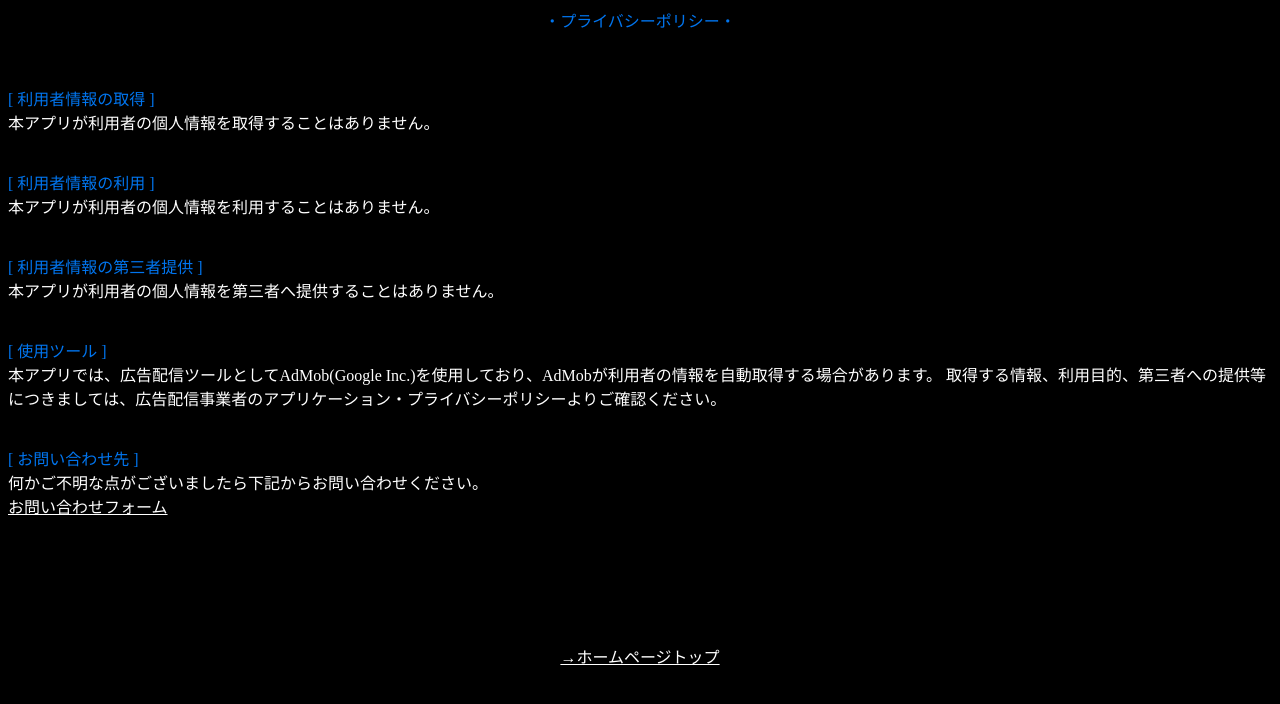
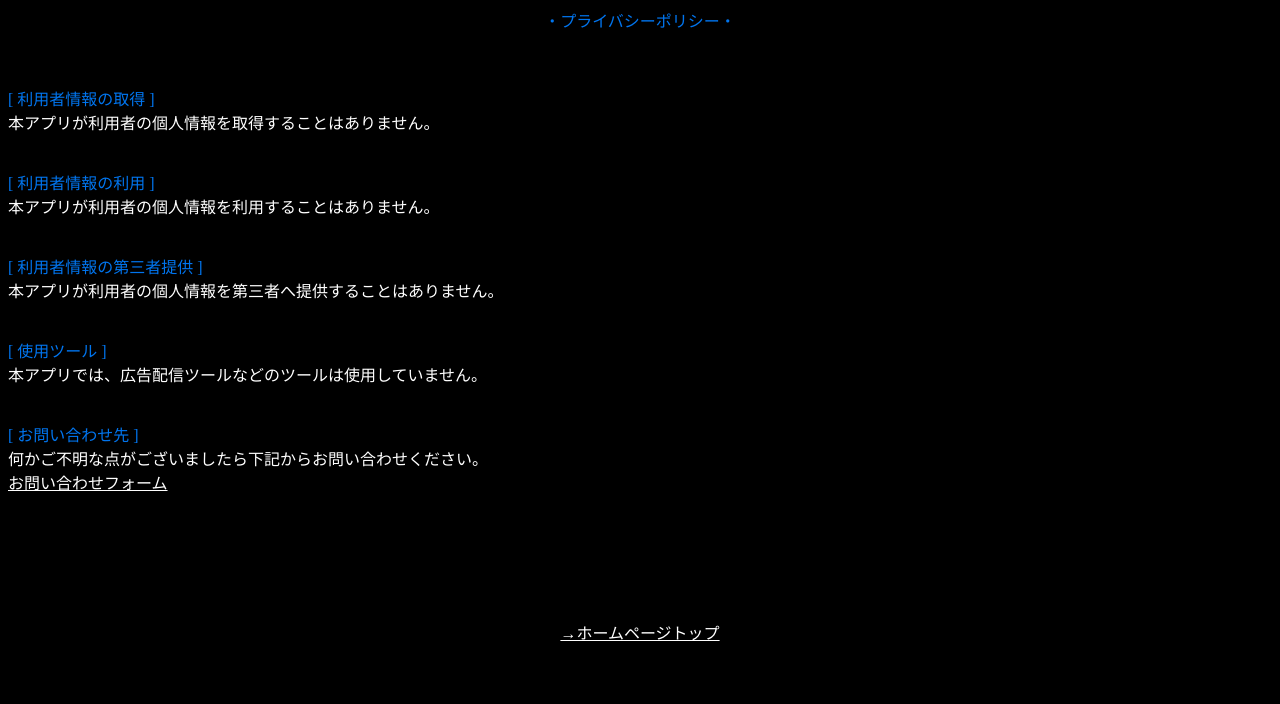
Before and after one commit to urota0824/MuscleTrainingManagement, a plain HTML site: page docs/index.html in a window 1280 px wide. Shown: the top 704 px of the page. Drawn offline with Linux system fonts and the light colour scheme.

Commit message:
プラポリのテキストを修正

```diff
--- a/docs/index.html
+++ b/docs/index.html
@@ -67,8 +67,7 @@
     <br>
 
     <font class="FontNormal1" color="white">
-        本アプリでは、広告配信ツールとしてAdMob(Google Inc.)を使用しており、AdMobが利用者の情報を自動取得する場合があります。
-        取得する情報、利用目的、第三者への提供等につきましては、広告配信事業者のアプリケーション・プライバシーポリシーよりご確認ください。
+        本アプリでは、広告配信ツールなどのツールは使用していません。
     </font>
 
     <br><br><br>
@@ -86,7 +85,7 @@
     <br>
 
     <font class="FontNormal1">
-        <a href="https://docs.google.com/forms/d/e/1FAIpQLSfjuTOQ7KgxftAmVWnpI-5XyPeMTf9jr6btGpgQM-e1gIuo2Q/viewform?embedded=true" target="_self">お問い合わせフォーム</a>
+        <a href="https://docs.google.com/forms/d/e/1FAIpQLSc1rTikVohgeRtjhOkIanOnn6lwhlLp0utpgEEAYCIdf42KjQ/viewform?usp=share_link" target="_self">お問い合わせフォーム</a>
     </font>
 
     <br><br><br><br><br>
```
